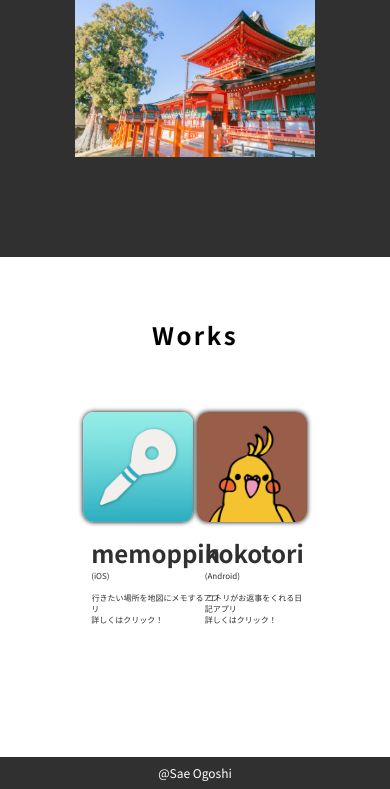
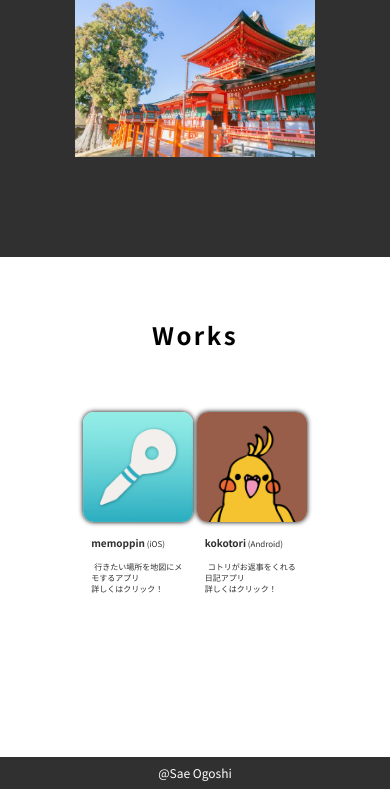
Before and after one commit to ogoogo/PicopicoSite, a plain HTML site: page index.html in a window 390 px wide. Shown: the part 1783-2572 px from the top of the page. Drawn offline with nearby package versions, Linux system fonts and the light colour scheme; a web font is replaced by a local one.

Commit message:
fix:spanスマホ対応

```diff
--- a/style.css
+++ b/style.css
@@ -368,6 +368,9 @@ footer{
         padding: 8px;
         transform: translate(0,0);
     }
+    .works span{
+        font-size: 10px;
+    }
 
     footer{
         height: 32px;
```
